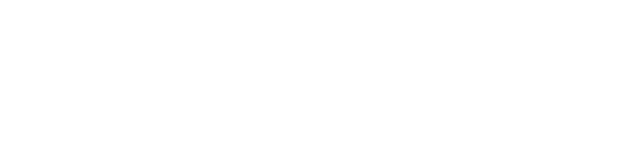
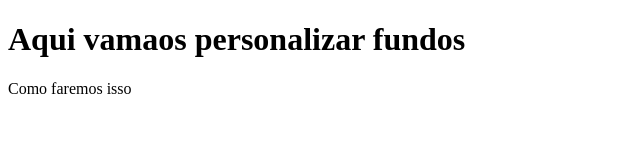
Before and after one commit to ruankevin1/html-css, a plain HTML site: page exercicios/ex022/fundo002.html in a window 1280 px wide. Shown: the whole page, without its empty margins (0-640 px from the left). Drawn offline with Linux system fonts and the light colour scheme.

Commit message:
testei o codigo

```diff
--- a/exercicios/ex022/fundo002.html
+++ b/exercicios/ex022/fundo002.html
@@ -7,6 +7,7 @@
     <title>Personalizando fundos</title>
 </head>
 <body>
-
+    <h1>Aqui vamaos personalizar fundos</h1>
+    <p>Como faremos isso</p>
 </body>
 </html>
```
